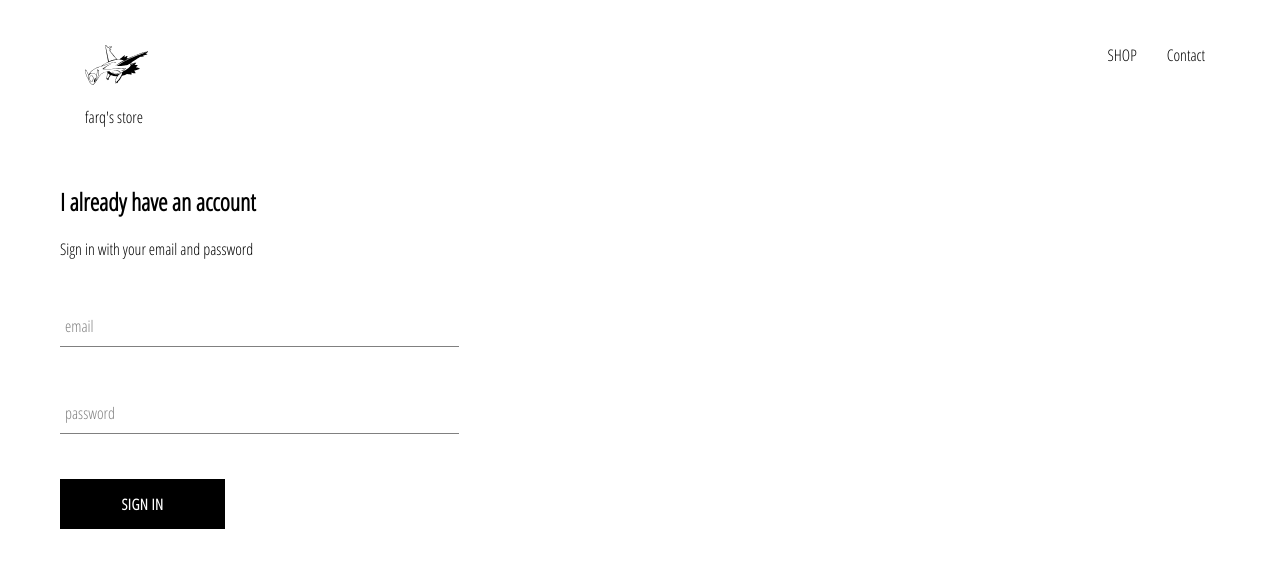
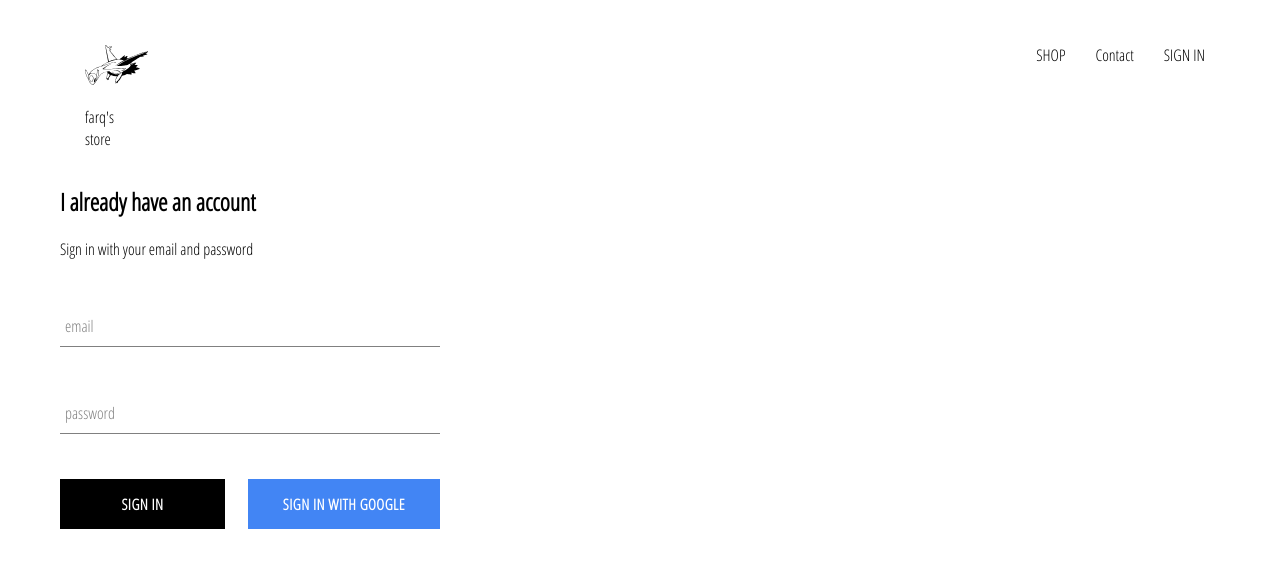
Before and after one commit to ofk8vb/farq-clothing, a React (Create React App) app: page /signin in a window 1280 px wide. Shown: the top 568 px of the page. Built offline with nearby package versions, Linux system fonts and the light colour scheme; no server answers.

Commit message:
firebase google auth added

```diff
--- a/package.json
+++ b/package.json
@@ -6,6 +6,7 @@
     "@testing-library/jest-dom": "^4.2.4",
     "@testing-library/react": "^9.5.0",
     "@testing-library/user-event": "^7.2.1",
+    "firebase": "^7.18.0",
     "node-sass": "^4.14.1",
     "react": "^16.13.1",
     "react-dom": "^16.13.1",
--- a/src/App.css
+++ b/src/App.css
@@ -7,3 +7,7 @@ a{
   text-decoration:none;
   color:black;
 }
+
+*{
+  box-sizing:border-box;
+}
--- a/src/App.js
+++ b/src/App.js
@@ -5,14 +5,38 @@ import ShopPage from './pages/shop/shop.component.jsx'
 import {Route, Switch} from 'react-router-dom'
 import Header from './components/header/header.component.jsx'
 import SignInAndSignUpPage from './pages/sign-in-and-sign-up/sign-in-and-sign-up.component.jsx'
+import {auth} from './firebase/firebase.utils'
 
 
 
 
-function App() {
+class App extends React.Component {
+
+  constructor(){
+    super()
+
+    this.state={
+      currentUser:null
+    }
+  }
+
+  unsubscribeFromAuth=null;
+
+  componentDidMount(){
+    this.unsubscribeFromAuth=auth.onAuthStateChanged(user =>{
+      this.setState({currentUser:user});
+    })
+
+  }
+
+  componentWillUnmount(){
+    this.unsubscribeFromAuth();
+  }
+
+  render(){
     return (
       <div>
-      <Header/>
+        <Header currentUser={this.state.currentUser}/>
         <Switch>
           <Route exact path='/' component={HomePage} />
           <Route path='/shop' component={ShopPage} />
@@ -22,4 +46,6 @@ function App() {
     );
   }
 
+}
+
 export default App;
--- a/src/components/custom-button/custom-button.component.jsx
+++ b/src/components/custom-button/custom-button.component.jsx
@@ -1,8 +1,8 @@
 import React from 'react';
 import './custom-button.style.scss'
 
-const CustomButton = ({children,...otherProps}) =>(
-    <button className='custom-button' {...otherProps}>
+const CustomButton = ({children,isGoogleSignIn,...otherProps}) =>(
+    <button className={`${isGoogleSignIn ? 'google-sign-in' : ''} custom-button`} {...otherProps}>
         {children}
     </button>
 );
--- a/src/components/custom-button/custom-button.style.scss
+++ b/src/components/custom-button/custom-button.style.scss
@@ -19,4 +19,15 @@
       color: black;
       border: 1px solid black;
     }
+
+    &.google-sign-in{
+      background-color:#4285f4;
+      color:white;
+
+      &:hover{
+        background-color:#357ae8;
+        border:none;
+
+      }
+    }
   }
--- a/src/components/header/header.component.jsx
+++ b/src/components/header/header.component.jsx
@@ -2,8 +2,9 @@ import React from 'react';
 import {Link} from 'react-router-dom';
 import './header.styles.scss'
 import {ReactComponent as Logo} from '../../assets/farqIcon.svg'
+import {auth} from '../../firebase/firebase.utils'
 
-const Header =() =>(
+const Header =({currentUser}) =>(
     <div className ='header'>
         <Link className='logo-container' to='/'>
             <Logo className='logo'/>
@@ -17,6 +18,16 @@ const Header =() =>(
         <Link className='option' to='/shop'>
             Contact
         </Link>
+        { currentUser ? (
+            <div className='option' onClick={()=>auth.signOut()}>
+                SIGN OUT
+            </div>
+        ):(
+            <Link className='option' to='/signin'>
+                SIGN IN
+            </Link>
+        )
+        }
     </div>
     </div>
 
--- a/src/components/header/header.styles.scss
+++ b/src/components/header/header.styles.scss
@@ -27,6 +27,7 @@
 
       .option {
         padding: 10px 15px;
+        cursor:pointer;
       }
 
 
--- a/src/components/sign-in/sign-in.component.jsx
+++ b/src/components/sign-in/sign-in.component.jsx
@@ -3,6 +3,7 @@ import React from 'react';
 import FormInput from '../form-input/form-input.component';
 import CustomButton from '../custom-button/custom-button.component'
 
+import {SignInWithGoogle} from '../../firebase/firebase.utils';
 
 import './sign-in.styles.scss';
 
@@ -51,7 +52,14 @@ class SignIn extends React.Component {
             label='password'
             required
           />
+          <div className='buttons'>
           <CustomButton type='submit' >Sign In</CustomButton>
+          <CustomButton onClick={SignInWithGoogle} isGoogleSignIn>
+            {''}Sign In With Google{''}
+          </CustomButton>
+
+          </div>
+
         </form>
       </div>
     );
--- a/src/components/sign-in/sign-in.styles.scss
+++ b/src/components/sign-in/sign-in.styles.scss
@@ -1,5 +1,5 @@
 .sign-in{
-    width:30vw;
+    width:380px;
     display:flex;
     flex-direction:column;
 
@@ -7,4 +7,9 @@
         margin:10px 0;
     }
 
+    .buttons{
+        display:flex;
+        justify-content: space-between;
+    }
+
 }
--- /dev/null
+++ b/src/firebase/firebase.utils.js
@@ -0,0 +1,30 @@
+import firebase from 'firebase/app';
+
+import 'firebase/firestore';
+import 'firebase/auth';
+
+const config={
+    apiKey: "AIzaSyAKgt2WDApeRh86ie3WQmXPtZ-ARpAsmWM",
+    authDomain: "farq-db.firebaseapp.com",
+    databaseURL: "https://farq-db.firebaseio.com",
+    projectId: "farq-db",
+    storageBucket: "farq-db.appspot.com",
+    messagingSenderId: "291368869212",
+    appId: "1:291368869212:web:19d9e640c208122cad7599",
+    measurementId: "G-8B1F4TSHVV"
+  };
+
+
+  firebase.initializeApp(config);
+
+  export const auth = firebase.auth();
+  export const firestore = firebase.firestore();
+
+  const provider = new firebase.auth.GoogleAuthProvider();
+
+  //google pup up will come whenever we use google auth service
+  provider.setCustomParameters({propmpt:'select_account'});
+  //we want to sign up with the provider we created which is GoogleAuthProvider
+  export const SignInWithGoogle = () => auth.signInWithPopup(provider);
+
+  export default firebase;
```
Also changed, not shown: 1 other file (tests, documents, lock files or other folders). Lines whose indentation alone changed are shown as unchanged.
